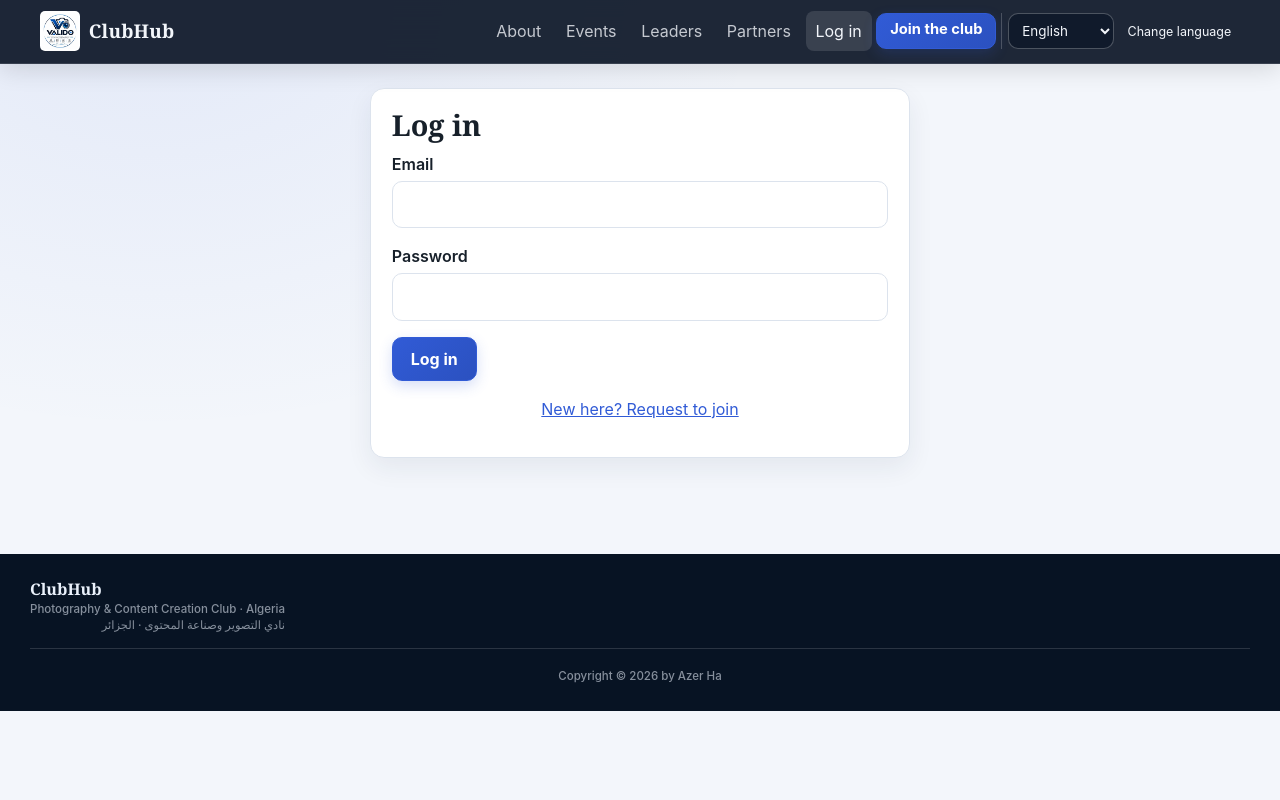
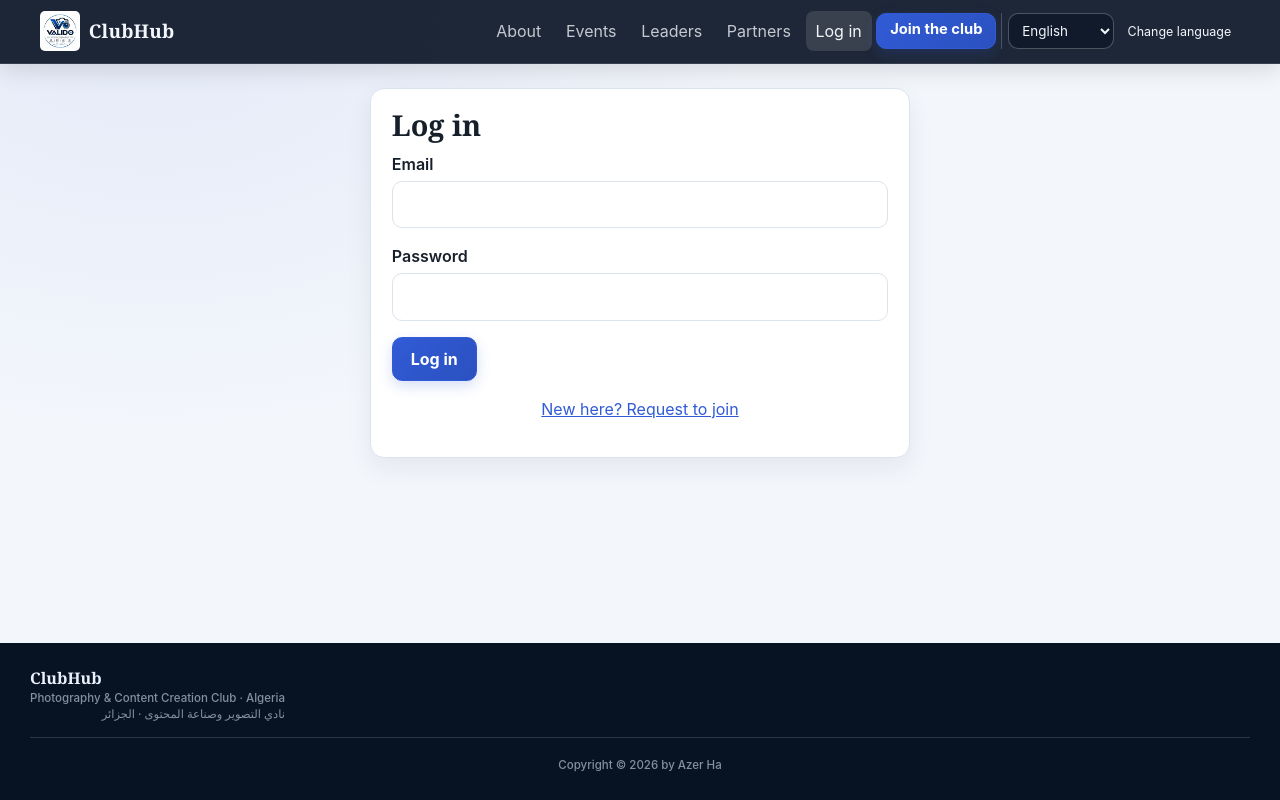
Before and after one commit to hamzaazer/clubhub, a Flask app: a page that uses app/templates/_m.html in a window 1280 px wide. Run offline with Flask 3, Linux system fonts and the light colour scheme; data that the repository does not hold is empty; parts of the project's set-up code (start-up, migrations or seed data) failed here and were passed over; some libraries are stand-ins or nearby versions.

Commit message:
Pin footer to bottom on short pages

```diff
--- a/app/static/style.css
+++ b/app/static/style.css
@@ -6,12 +6,12 @@
 *{box-sizing:border-box}
 img,video{max-width:100%;height:auto}
 html{scroll-behavior:smooth}
-body{margin:0;min-height:100vh;background:radial-gradient(ellipse at 12% 0%,color-mix(in srgb,var(--accent) 8%,transparent),transparent 38rem),var(--paper);color:var(--ink);font:16px/1.55 var(--sans);transition:background-color .25s,color .25s}
+body{display:flex;flex-direction:column;margin:0;min-height:100vh;background:radial-gradient(ellipse at 12% 0%,color-mix(in srgb,var(--accent) 8%,transparent),transparent 38rem),var(--paper);color:var(--ink);font:16px/1.55 var(--sans);transition:background-color .25s,color .25s}
 h1,h2{font-family:var(--serif);font-weight:700;line-height:1.2;margin:0 0 .6rem}
 h1{font-size:1.8rem}h2{font-size:1.2rem}
 a{color:var(--accent)}
 :focus-visible{outline:3px solid var(--accent);outline-offset:3px;border-radius:6px}
-main{max-width:960px;margin:0 auto;padding:1.5rem 1.25rem 5rem;animation:page-enter .55s cubic-bezier(.2,.75,.25,1) both}
+main{flex:1;max-width:960px;width:100%;margin:0 auto;padding:1.5rem 1.25rem 5rem;animation:page-enter .55s cubic-bezier(.2,.75,.25,1) both}
 @keyframes page-enter{from{opacity:0;transform:translateY(12px)}to{opacity:1;transform:translateY(0)}}
 @keyframes card-enter{from{opacity:0;transform:translateY(10px)}to{opacity:1;transform:translateY(0)}}
 .top{position:sticky;top:0;z-index:5;display:flex;align-items:center;justify-content:space-between;flex-wrap:wrap;gap:.65rem;padding:.7rem max(1rem,calc((100vw - 1200px)/2));background:color-mix(in srgb,var(--header-bg) 94%,transparent);color:var(--header-text);border-bottom:1px solid color-mix(in srgb,var(--header-text) 12%,transparent);box-shadow:0 6px 24px rgba(0,0,0,.12);backdrop-filter:blur(14px)}
```
